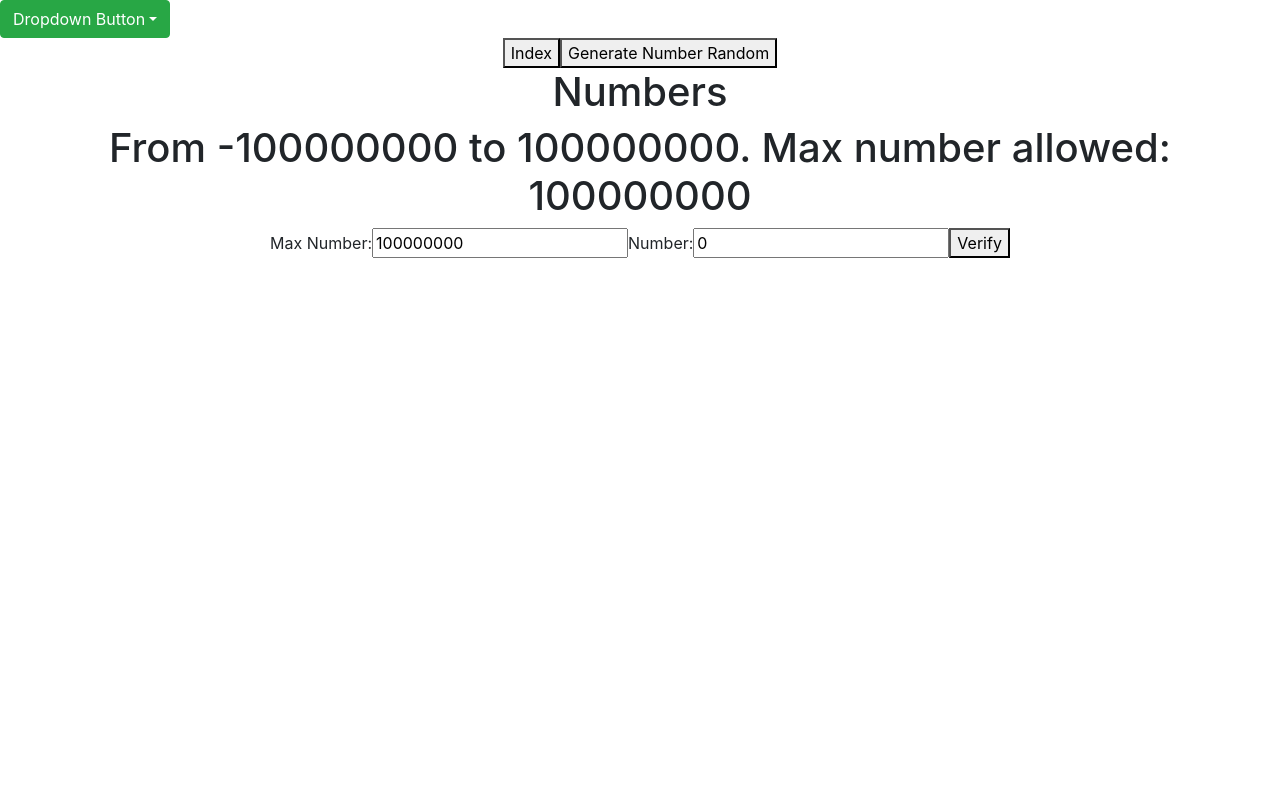
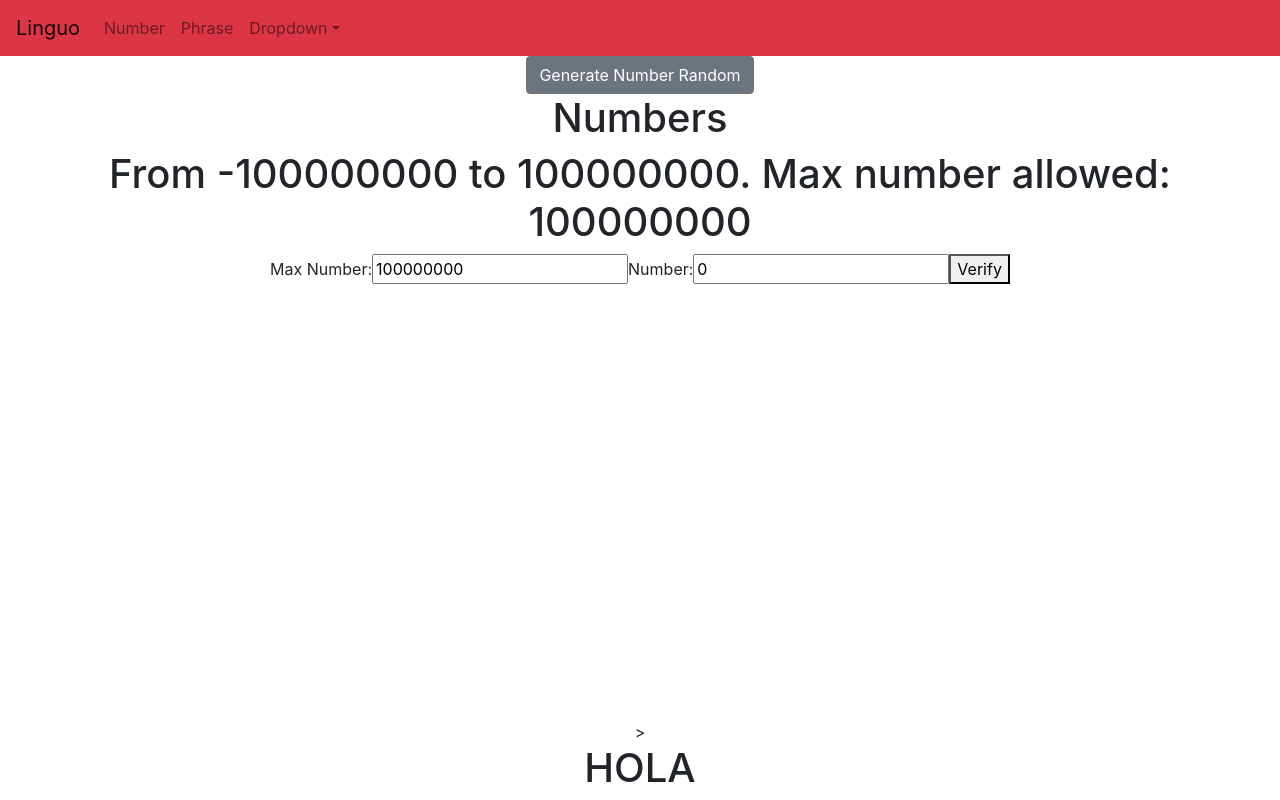
Before and after one commit to NowApoca/Linguo, a React (Create React App) app: page / in a window 1280 px wide. Both pictures are taken after a click on the button "Number". Built offline with nearby package versions, Linux system fonts and the light colour scheme; the HTML template or start-up script is replaced by a standard one.

Commit message:
Styles added

```diff
--- a/src/App.js
+++ b/src/App.js
@@ -3,7 +3,7 @@ import './App.css';
 import {translate} from "./translate"
 import {Index} from "./components/index"
 import {Numbers} from "./components/number"
-import {Dropdown} from "react-bootstrap"
+import {Dropdown,Navbar,Nav, NavDropdown,Form,Button} from "react-bootstrap"
 import 'bootstrap/dist/css/bootstrap.css';
 
 class App extends React.Component {
@@ -28,17 +28,23 @@ class App extends React.Component {
   render() {
     return (
     <div >
-      <Dropdown>
-  <Dropdown.Toggle variant="success" id="dropdown-basic">
-    Dropdown Button
-  </Dropdown.Toggle>
-
-  <Dropdown.Menu>
-    <Dropdown.Item href="#/action-1">Action</Dropdown.Item>
-    <Dropdown.Item href="#/action-2">Another action</Dropdown.Item>
-    <Dropdown.Item href="#/action-3">Something else</Dropdown.Item>
-  </Dropdown.Menu>
-</Dropdown>
+      <Navbar bg="danger" expand="lg">
+        <Navbar.Brand onClick={() => this.unMountChild("index")}>Linguo</Navbar.Brand>
+        <Navbar.Toggle aria-controls="basic-navbar-nav" />
+        <Navbar.Collapse id="basic-navbar-nav">
+          <Nav className="mr-auto">
+            <Nav.Link onClick={() => this.unMountChild("number")}>Number</Nav.Link>
+            <Nav.Link onClick={() => this.unMountChild("phrase")}>Phrase</Nav.Link>
+            <NavDropdown title="Dropdown" id="basic-nav-dropdown">
+              <NavDropdown.Item href="#action/3.1">Action</NavDropdown.Item>
+              <NavDropdown.Item href="#action/3.2">Another action</NavDropdown.Item>
+              <NavDropdown.Item href="#action/3.3">Something</NavDropdown.Item>
+              <NavDropdown.Divider />
+              <NavDropdown.Item href="#action/3.4">Separated link</NavDropdown.Item>
+            </NavDropdown>
+          </Nav>
+        </Navbar.Collapse>
+      </Navbar>
       {this.nextComponent()}
     </div>);
   }
--- a/src/components/number.js
+++ b/src/components/number.js
@@ -2,6 +2,9 @@ import React from 'react';
 import '../App.css';
 import {constants} from "../constant"
 import { translateNumber } from '../translate';
+import { Button } from 'react-bootstrap';
+import 'bootstrap/dist/css/bootstrap.css';
+import '../styles/styles.css'
 
 export class Numbers extends React.Component {
     constructor(props){
@@ -35,12 +38,12 @@ export class Numbers extends React.Component {
         if(this.state.numberRandom > -1){
             translation = translateNumber(this.state.numberRandom,"NUMCHN")
         }
-        console.log(this.state.numberRandom,this.state.language)
         return (
             <div className="App">
-                <button onClick={() => { this.unMount("index")}}>Index</button>
-                <button onClick={() => { this.generateNumber("index")}}>Generate Number Random</button>
-                <h1> Numbers </h1>
+                <div class="container-name">
+                    <Button variant="secondary" onClick={() => { this.generateNumber("index")}}>Generate Number Random</Button>
+                    <h1> Numbers </h1>
+                </div>
                 <h1> From {"-"+this.state.maxNumber} to {this.state.maxNumber +". Max number allowed: "+constants.maxNumCHN} </h1>
                 {(this.state.numberRandom < 0) ? (
                     ""
@@ -64,6 +67,10 @@ export class Numbers extends React.Component {
                     )
                 )
                 : ("") }
+
+            <div class="fixed-bottom">>
+                <h1>HOLA</h1>
+            </div>
             </div>);
   }
   }
--- /dev/null
+++ b/src/styles/styles.css
@@ -0,0 +1,4 @@
+.container-name div {
+    display: inline-block;
+	background-color: #eee;
+}
```
Also changed, not shown: src/components/fromToExercice.js (added, +28 -0 lines).
